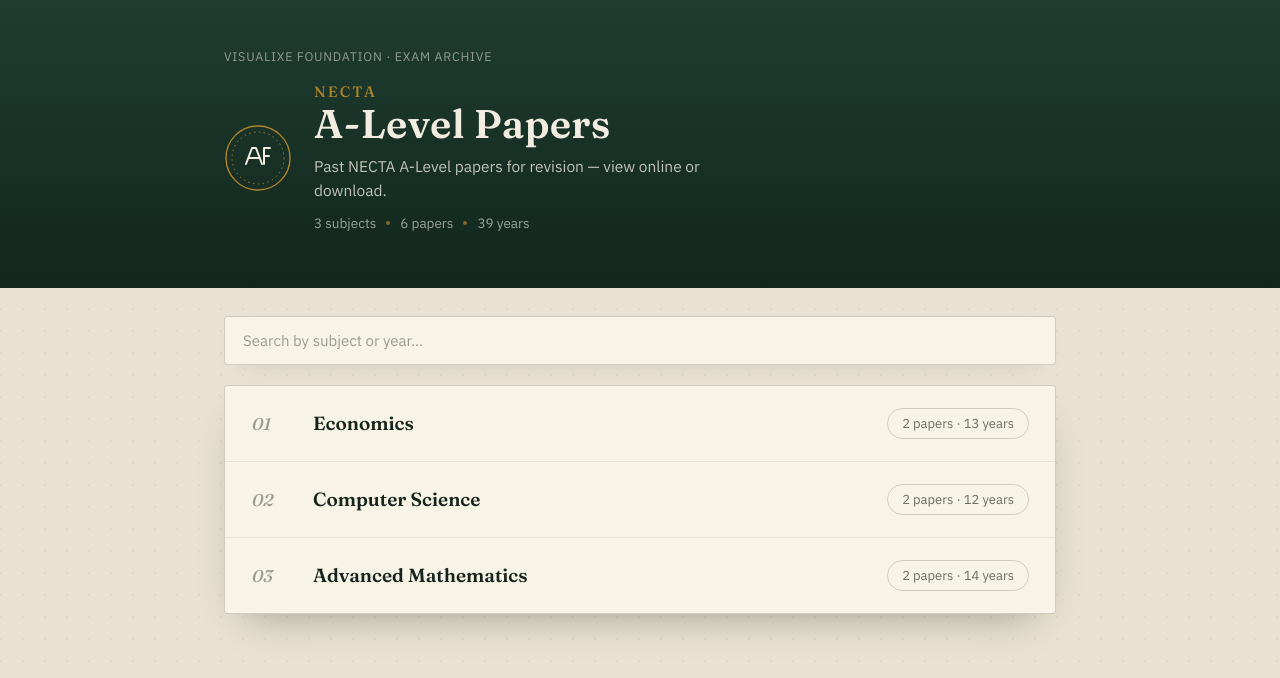
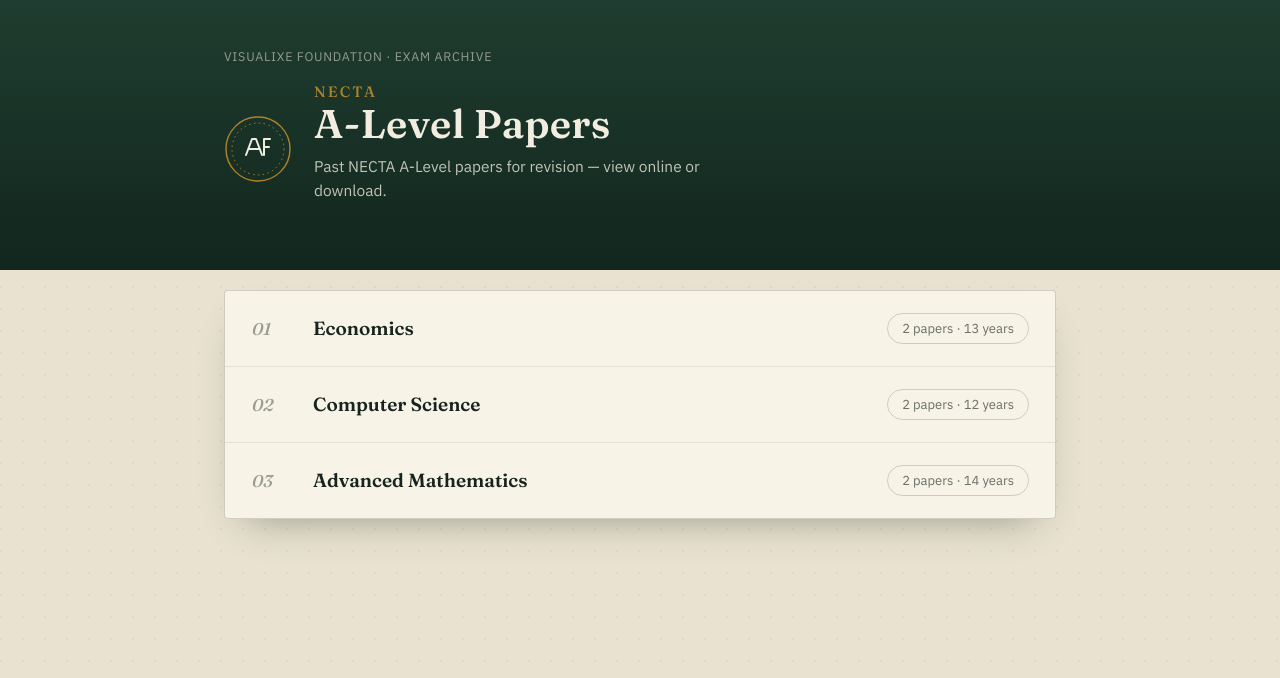
Before and after one commit to visualixefoundation/necta-exams, a Next.js app: page / in a window 1280 px wide. Shown: the top 678 px of the page. Built offline with nearby package versions, Linux system fonts and the light colour scheme.

Commit message:
Remove live stats and search box from home page

```diff
--- a/app/page.js
+++ b/app/page.js
@@ -1,11 +1,8 @@
+import Link from "next/link";
 import Seal from "../components/Seal";
-import HomeSearch from "../components/HomeSearch";
-import { categories, subjects, paperCount } from "../lib/subjects";
+import { categories, getSubjectsByCategory } from "../lib/subjects";
 
 export default function HomePage() {
-  const totalPapers = subjects.length;
-  const totalYears = paperCount();
-
   return (
     <>
       <header className="band">
@@ -21,20 +18,39 @@
               <p className="masthead-lead">
                 Past NECTA A-Level papers for revision — view online or download.
               </p>
-              <p className="masthead-stats">
-                <span>{categories.length} subjects</span>
-                <span className="stat-dot" />
-                <span>{totalPapers} papers</span>
-                <span className="stat-dot" />
-                <span>{totalYears} years</span>
-              </p>
             </div>
           </div>
         </div>
       </header>
 
       <main className="wrap">
-        <HomeSearch categories={categories} subjects={subjects} />
+        <section className="register">
+          <div className="ledger">
+            {categories.map((cat, i) => {
+              const items = getSubjectsByCategory(cat.id);
+              const totalYears = items.reduce(
+                (sum, s) => sum + s.years.length,
+                0
+              );
+              const entry = String(i + 1).padStart(2, "0");
+              return (
+                <Link
+                  key={cat.id}
+                  href={`/${cat.id}`}
+                  className="ledger-row"
+                >
+                  <span className="ledger-num">{entry}</span>
+                  <span>
+                    <p className="ledger-name">{cat.name}</p>
+                  </span>
+                  <span className="ledger-count">
+                    {items.length} papers · {totalYears} years
+                  </span>
+                </Link>
+              );
+            })}
+          </div>
+        </section>
       </main>
     </>
   );
```
